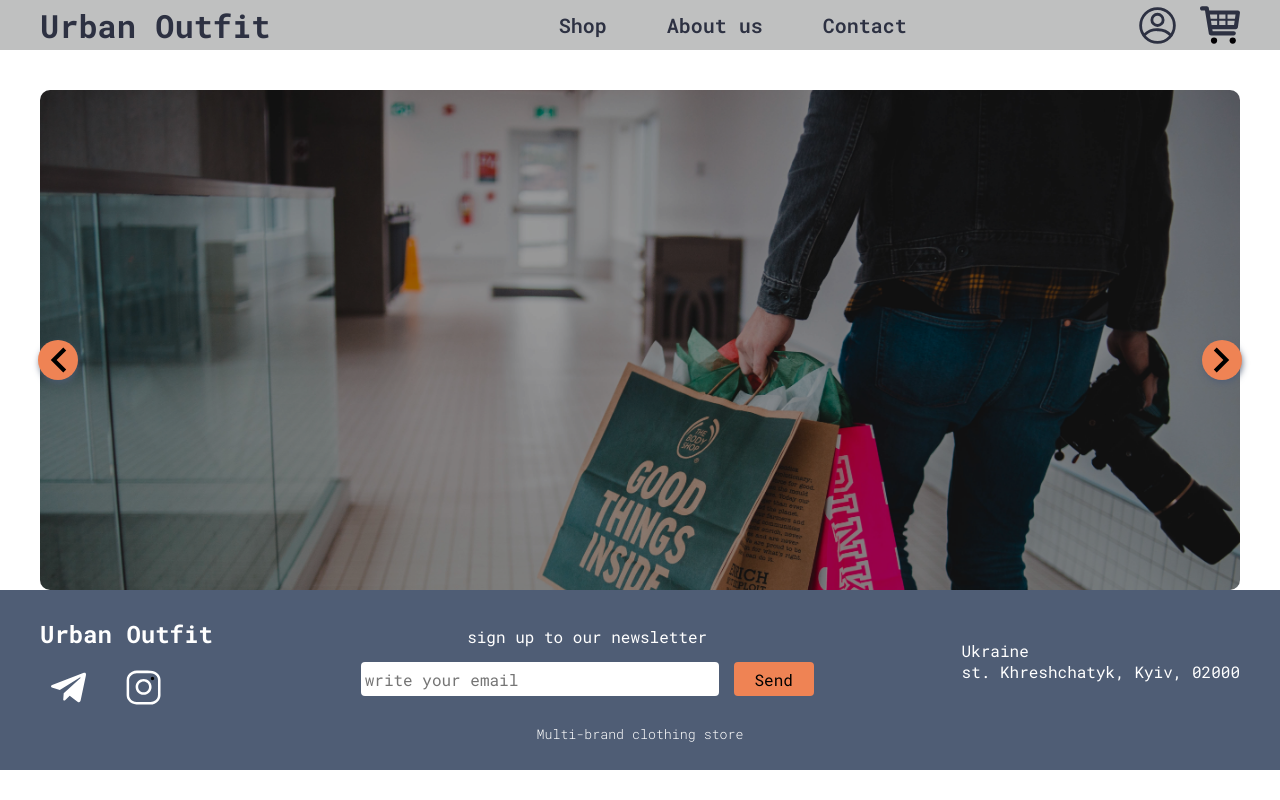
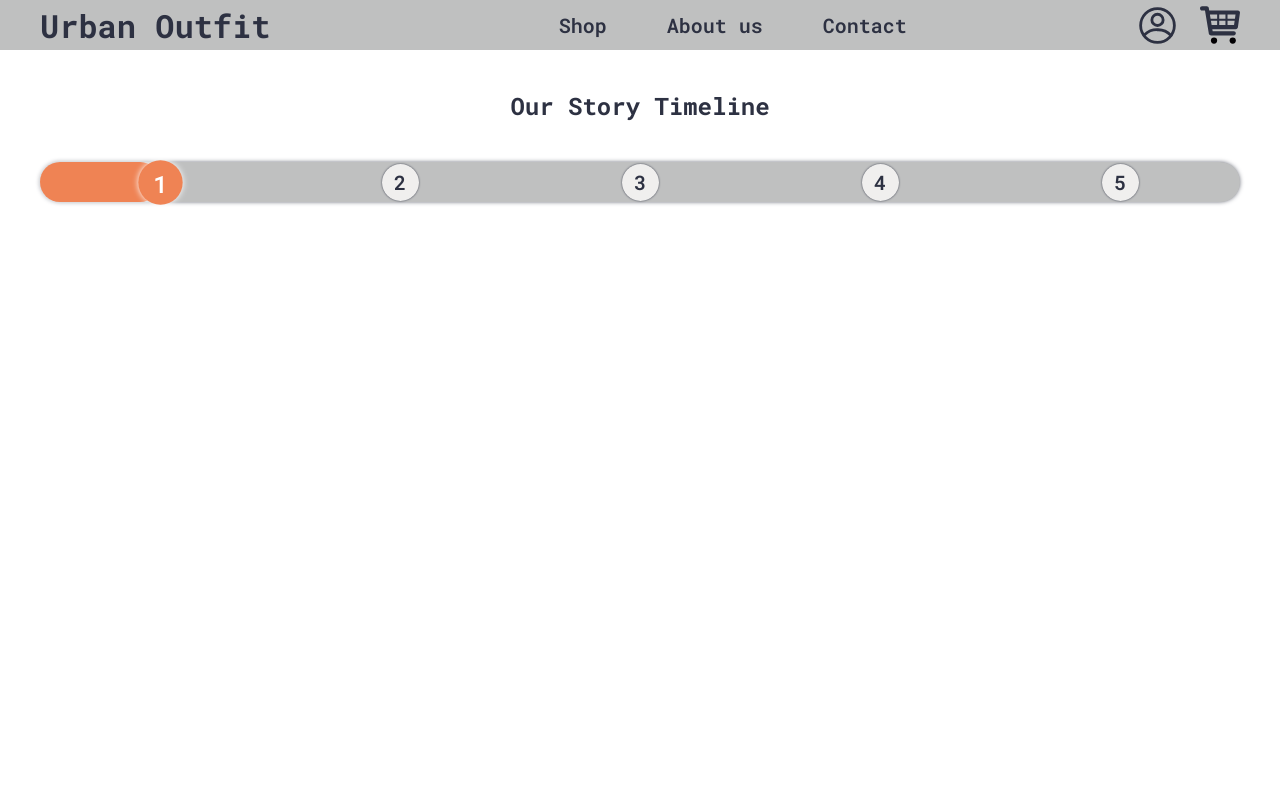
Before and after one commit to ruslansymonenko/Urban-Outfit-Shop, a React (Create React App) app in the folder client/: page /about in a window 1280 px wide. Shown: the top 800 px of the page. Built offline with nearby package versions, Linux system fonts and the light colour scheme.

Commit message:
working on about page, mage progress bar for store history timeline

```diff
--- a/client/src/components/Header/Header.css
+++ b/client/src/components/Header/Header.css
@@ -1,5 +1,6 @@
 .header{
   background-color: var(--light-gray);
+  margin-bottom: 40px;
 }
 
 .header-content{
--- a/client/src/components/Slider/Slider.css
+++ b/client/src/components/Slider/Slider.css
@@ -3,11 +3,24 @@
 }
 
 .slider-contnent{
+  position: relative;
   height: 500px;
   overflow-y: hidden;
   overflow-x: hidden;
-  margin-top: 40px;
   border-radius: 10px;
+}
+
+.slider-content__title{
+  text-align: center;
+  font-size: 30px;
+  width: 100%;
+  top: 50%;
+  left: 50%;
+  transform: translateX(-50%);
+  color: var(--main-white);
+  position: absolute;
+  z-index: 10;
+  opacity: 0.8;
 }
 
 .slider-imgs{
--- a/client/src/components/Slider/Slider.js
+++ b/client/src/components/Slider/Slider.js
@@ -33,6 +33,9 @@ const Slider = () => {
     <div className="slider">
       <div className="container">
         <div className="slider-contnent">
+          <h3 className="slider-content__title">
+            Discover the most popular clothes and shoes from world-renowned brands at our online store
+          </h3>
           <div className="slider-imgs"
           style={{transform: `translateX(${sliderItem * - 100}%)`}}>
             <img
--- a/client/src/pages/AboutPage/AboutPage.css
+++ b/client/src/pages/AboutPage/AboutPage.css
@@ -0,0 +1,64 @@
+.about{
+  min-height: 100vh;
+}
+
+.about-story__title{
+  text-align: center;
+  margin-bottom: 40px;
+}
+
+.about-story__scale{
+  position: relative;
+  display: flex;
+  align-items: center;
+  justify-content: center;
+  height: 40px;
+  width: 100%;
+  border-radius: 20px;
+  background-color: var(--light-gray);
+  box-shadow: 0px 0px 5px -1px var(--dark-gray);
+  z-index: 1;
+}
+
+.about-story__scale-points{
+  display: flex;
+  align-items: center;
+  justify-content: space-around;
+  width: 100%;
+  z-index: 10;
+}
+
+.about-story__scale-point{
+  display: flex;
+  align-items: center;
+  justify-content: center;
+  font-size: 20px;
+  font-weight: 600;
+  color: var(--dark-gray);
+  height: 37px;
+  width: 37px;
+  border-radius: 50px;
+  box-shadow: 0px 0px 2px 0px var(--dark-gray);
+  background-color: rgb(240, 239, 238);
+  transition: ease .2s;
+  cursor: pointer;
+}
+
+.about-story__scale-point--active{
+  color: white;
+  background-color: var(--orange);
+  box-shadow: 0px 0px 5px 0px var(--main-white);
+  transform: scale(1.2);
+}
+
+.about-story__scale-bar{
+  position: absolute;
+  height: 100%;
+  top: 0;
+  left: 0;
+  background-color: var(--orange);
+  border-radius: 20px;
+  transition: ease .2s;
+  box-shadow: 0px 0px 5px 0px var(--main-white);
+  z-index: 2;
+}
--- a/client/src/pages/AboutPage/AboutPage.js
+++ b/client/src/pages/AboutPage/AboutPage.js
@@ -1,11 +1,75 @@
-import { Slider } from "../../components/Slider/Slider";
-
+import { useState } from 'react';
 import './AboutPage.css';
 
 const AboutPage = () => {
+  const [progress, setProgress] = useState(1);
+  const [storyBar, setStoryBar] = useState(10);
+
+  const points = [1, 2, 3, 4, 5];
+
+  const handleProgressBar = (value) => {
+    switch(value) {
+      case 1:
+        setStoryBar(10);
+        break
+      case 2:
+        setStoryBar(30);
+        break
+      case 3:
+        setStoryBar(50);
+        break
+      case 4:
+        setStoryBar(70);
+        break
+      case 5:
+        setStoryBar(100);
+        break
+      default:
+        setStoryBar(10);
+    }
+  }
+
+  const handleProgress = (event) => {
+    let currentProgress = parseInt(event.target.textContent);
+    setProgress(currentProgress);
+    handleProgressBar(currentProgress);
+  }
+
   return(
     <section className="about">
-      <Slider/>
+      <div className="container">
+        <div className="about-content">
+          <div className="about-story">
+          <h2 className="about-story__title">
+            Our Story Timeline
+          </h2>
+          <div className="about-story__scale">
+            <ul className='about-story__scale-points'>
+              {points.map(point => {
+                return progress === point ? (
+                  <li
+                  className='about-story__scale-point about-story__scale-point--active'
+                  onClick={handleProgress}
+                  key={point}>
+                  {point}
+                  </li>
+                ) : (
+                  <li
+                  className='about-story__scale-point'
+                  onClick={handleProgress}
+                  key={point}>
+                  {point}
+                  </li>
+                )
+              })}
+            </ul>
+            <div
+              className="about-story__scale-bar"
+              style={{width: `${storyBar}%`}}></div>
+          </div>
+          </div>
+        </div>
+      </div>
     </section>
   )
 }
```
